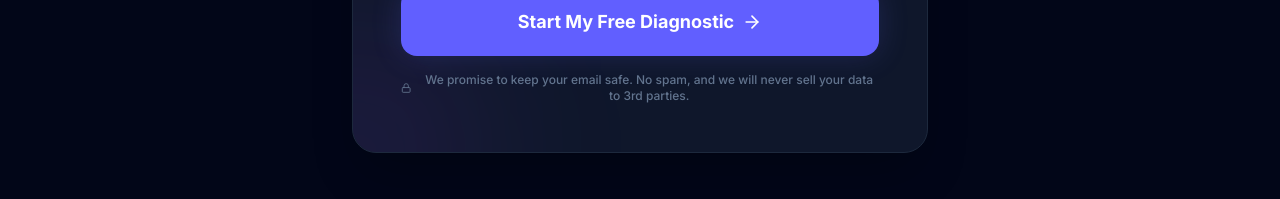
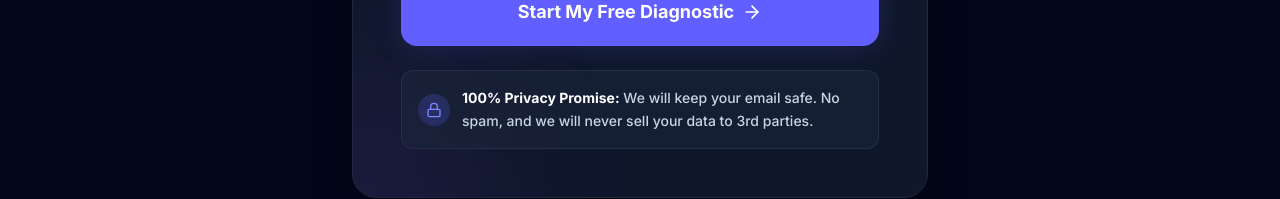
Before and after one commit to richardvanderkolk/the-rogue-puffin, a Next.js app: page /rogue-session/start in a window 1280 px wide. Shown: the part 589-788 px from the top of the page. Built offline with nearby package versions, Linux system fonts and the light colour scheme; no server answers.

Commit message:
style: increase prominence of privacy promise callout box on lead gate

```diff
--- a/src/app/rogue-session/start/page.tsx
+++ b/src/app/rogue-session/start/page.tsx
@@ -273,9 +273,13 @@ export default function RogueSessionPage() {
                                         {leadStatus === 'error' && (
                                             <p className="text-red-400 text-sm font-medium mt-2">Something went wrong. Please try again.</p>
                                         )}
-                                        <div className="flex items-center justify-center gap-2 mt-4 text-xs text-slate-500 font-medium">
-                                            <Lock className="w-3 h-3" />
-                                            <span>We promise to keep your email safe. No spam, and we will never sell your data to 3rd parties.</span>
+                                        <div className="flex items-center justify-center gap-3 mt-6 bg-slate-800/50 border border-slate-700/50 rounded-xl p-4 text-sm text-slate-300 font-medium">
+                                            <div className="bg-indigo-500/20 p-2 rounded-full shrink-0">
+                                                <Lock className="w-4 h-4 text-indigo-400" />
+                                            </div>
+                                            <p className="text-left leading-relaxed">
+                                                <span className="text-white font-bold">100% Privacy Promise:</span> We will keep your email safe. No spam, and we will never sell your data to 3rd parties.
+                                            </p>
                                         </div>
                                     </form>
                                 </div>
```
